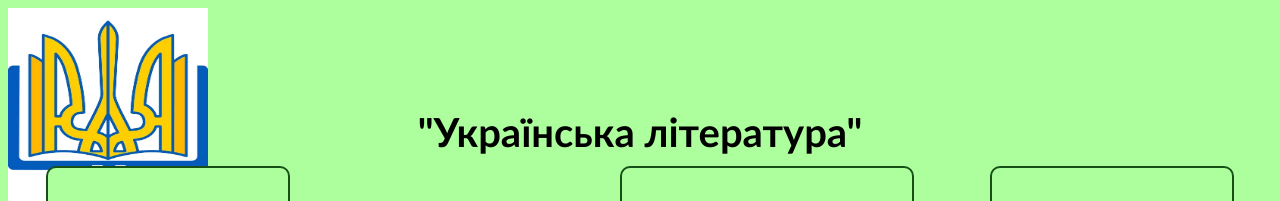
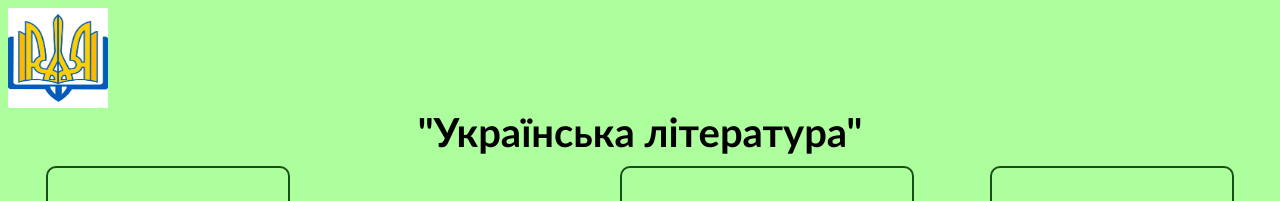
Before and after one commit to AnastasiyaOvechko/zalik, a plain HTML site: page index.html in a window 1280 px wide. Shown: the top 201 px of the page. Drawn offline with Linux system fonts and the light colour scheme.

Commit message:
Update index.html

```diff
--- a/index.html
+++ b/index.html
@@ -13,7 +13,7 @@
 <body>
     <div class="wrapper">
         <header>
-            <div class="logo"><img src="img/logo.jpg" width="200" height="200" alt="Логотип" class="logophotoimg"></div>
+            <div class="logo"><img src="img/logo.jpg" width="100" height="100" alt="Логотип" class="logophotoimg"></div>
             <div class="title"><b>"Українська література"</b></div>
         </header>
 
```
